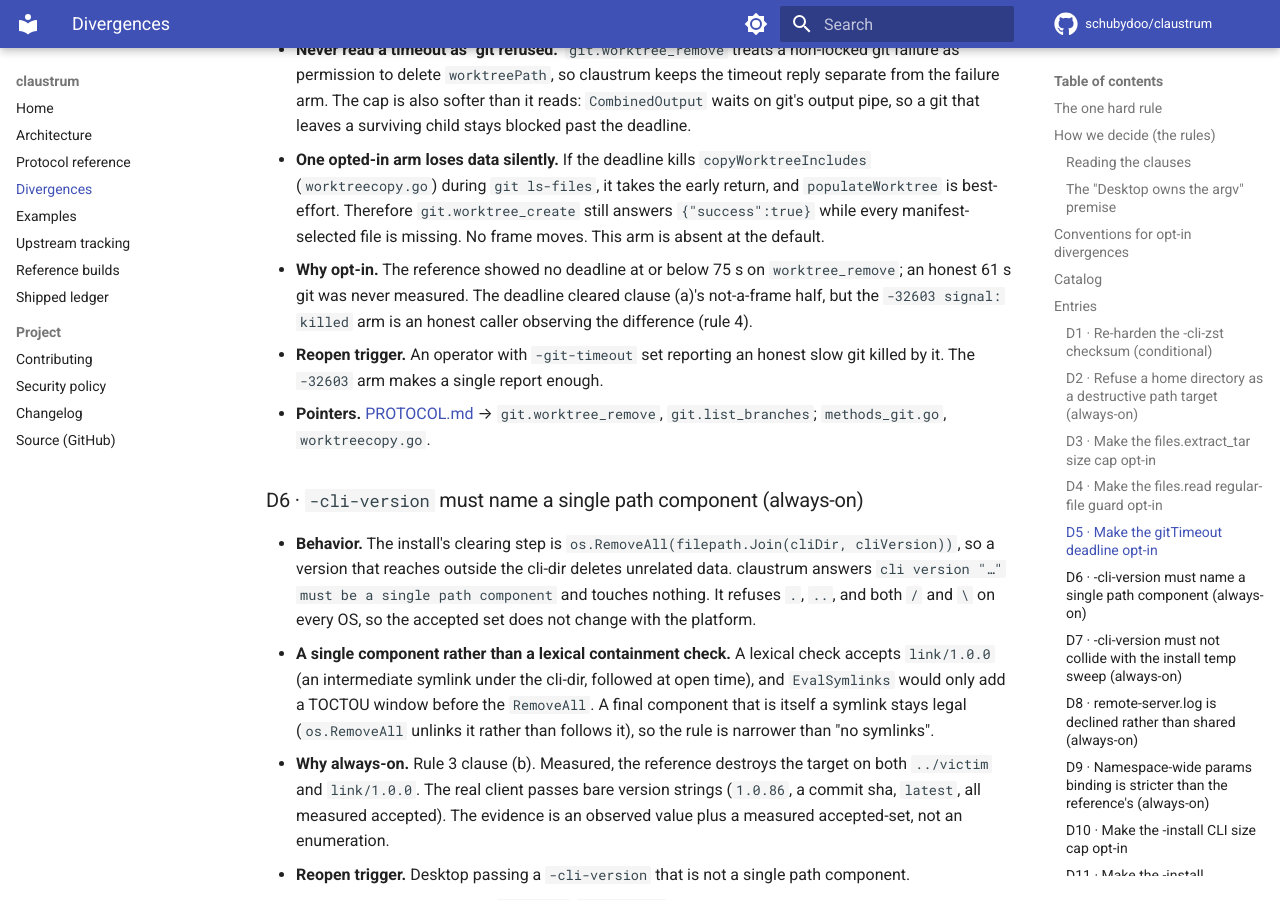
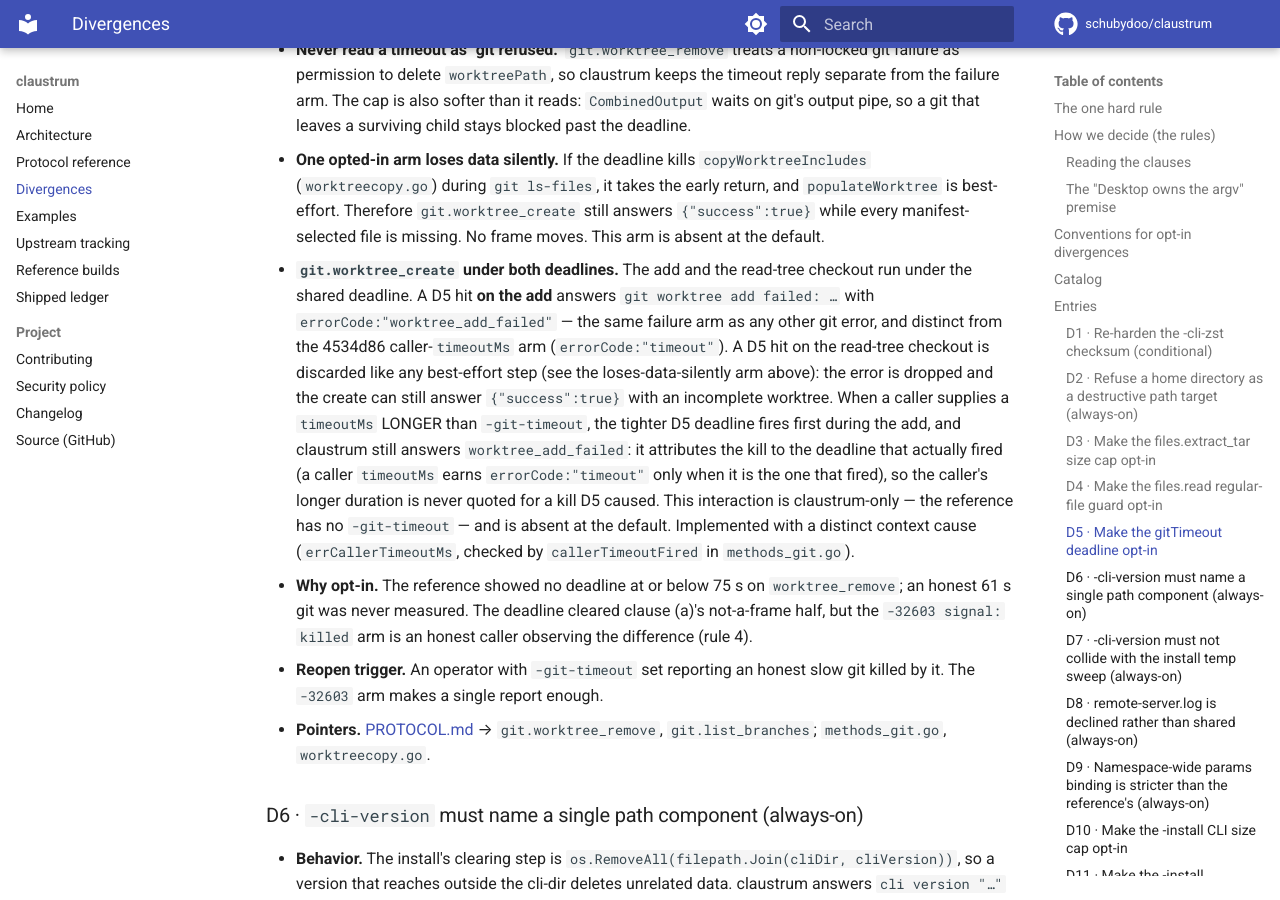
Before and after one commit to schubydoo/claustrum, an MkDocs documentation site: the page built from docs/DIVERGENCES.md, in a window 1280 px wide and 900 px high, scrolled down 8355 px. Built offline with MkDocs 1.6.1 and Material for MkDocs 9.7.7, drawn with Linux system fonts in a browser that asks for light colours; comment, search, counter and statistics services are not loaded.

Commit message:
docs: record the D5 x worktree_create timeoutMs interaction under D5
greptile P2: the D5 (git-timeout) behavior list in docs/DIVERGENCES.md never
mentioned git.worktree_create, and the D5-first precedence rule the timeout fix
relies on was undocumented. Add a D5 bullet: a D5 hit on worktree_create answers
worktree_add_failed (distinct from the 4534d86 caller-timeoutMs 'timeout' arm),
and when a caller sends a longer timeoutMs the tighter D5 deadline fires first and
still answers worktree_add_failed. Claustrum-only interaction; absent at the
default. No code change.

Co-Authored-By: Claude Opus 4.8 (1M context) <noreply@anthropic.com>

```diff
--- a/docs/DIVERGENCES.md
+++ b/docs/DIVERGENCES.md
@@ -317,6 +317,21 @@ operator-declinable. Only CT-2 and CT-5 carry a flag and a key.
   `git.worktree_create` still answers
   `{"success":true}` while every manifest-selected file is missing. No frame moves.
   This arm is absent at the default.
+- **`git.worktree_create` under both deadlines.** The add and the read-tree
+  checkout run under the shared deadline. A D5 hit **on the add** answers `git
+  worktree add failed: …` with `errorCode:"worktree_add_failed"` — the same failure
+  arm as any other git error, and distinct from the 4534d86 caller-`timeoutMs` arm
+  (`errorCode:"timeout"`). A D5 hit on the read-tree checkout is discarded like any
+  best-effort step (see the loses-data-silently arm above): the error is dropped and
+  the create can still answer `{"success":true}` with an incomplete worktree. When a
+  caller supplies a `timeoutMs` LONGER than `-git-timeout`, the tighter D5 deadline
+  fires first during the add, and claustrum still answers `worktree_add_failed`: it
+  attributes the kill to the deadline that actually fired (a caller `timeoutMs` earns
+  `errorCode:"timeout"` only when it is the one that fired), so the caller's longer
+  duration is never quoted for a kill D5 caused. This interaction is claustrum-only —
+  the reference has no `-git-timeout` — and is absent at the default. Implemented with
+  a distinct context cause (`errCallerTimeoutMs`, checked by `callerTimeoutFired` in
+  `methods_git.go`).
 - **Why opt-in.** The reference showed no deadline at or below 75 s on
   `worktree_remove`; an honest 61 s git was never measured. The deadline cleared
   clause (a)'s not-a-frame half, but the `-32603 signal: killed` arm is an honest
```
